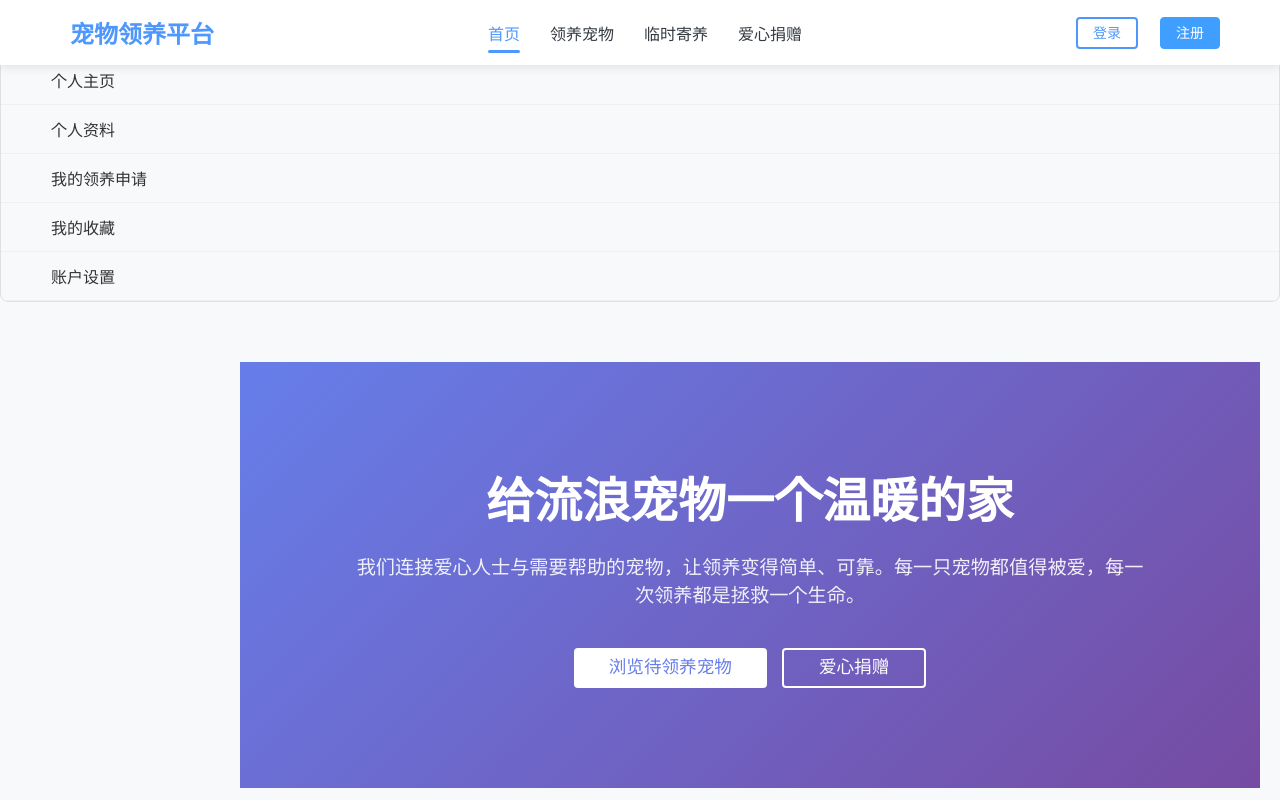
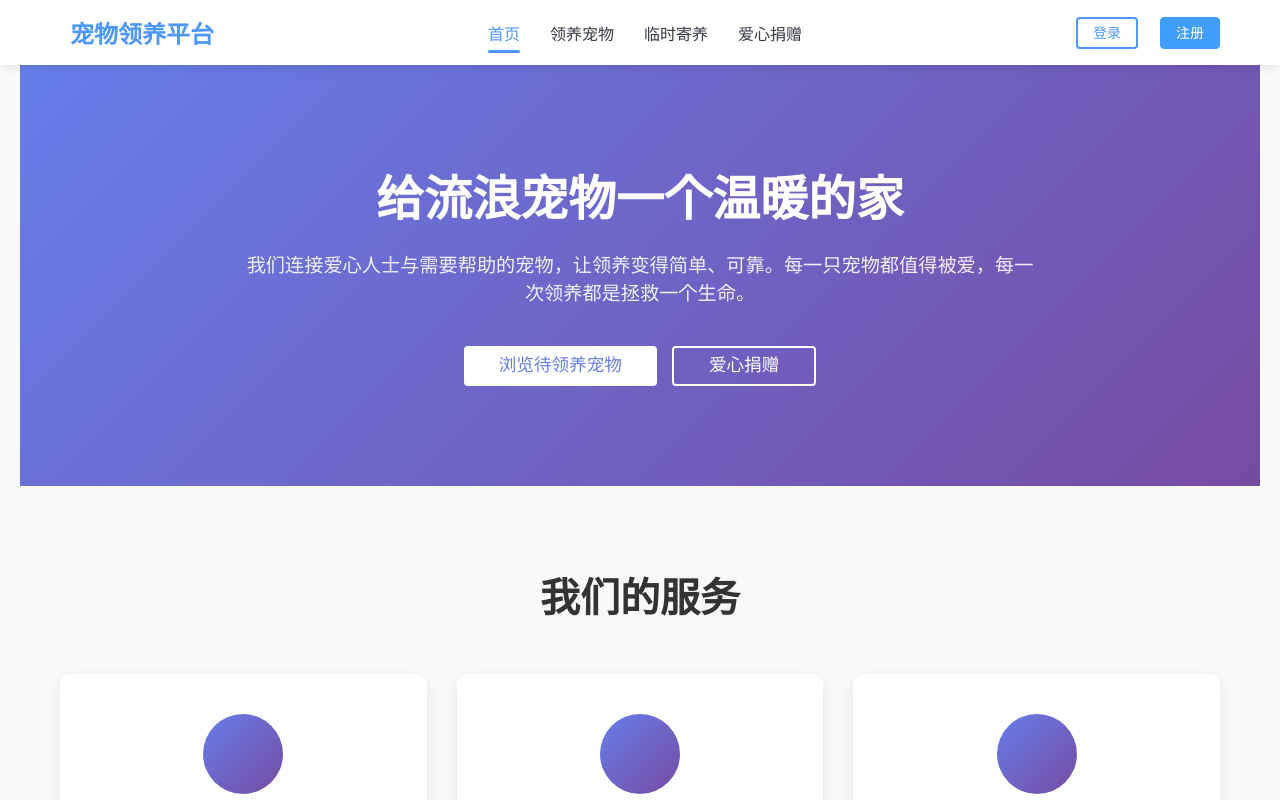
Before and after one commit to xianZhao525/Pet-Management-Platform, a Vue app in the folder frontend/: page / in a window 1280 px wide. Shown: the top 800 px of the page. Built offline with nearby package versions, Linux system fonts and the light colour scheme.

Commit message:
fix：修改了MainLayout.vue，去掉了主部件中的侧边栏

```diff
--- a/frontend/src/components/common/AppHeader.vue
+++ b/frontend/src/components/common/AppHeader.vue
@@ -2,7 +2,7 @@
   <header class="app-header">
     <div class="header-container">
       <div class="logo" @click="goToHome">
-        <!-- <el-icon :size="28"><Paw /></el-icon> -->
+        <el-icon :size="28"><Paw /></el-icon>
         <span>宠物领养平台</span>
       </div>
 
@@ -13,7 +13,7 @@
         class="header-menu"
       >
         <el-menu-item index="/">
-          <!-- <el-icon><House /></el-icon> -->
+          <el-icon><House /></el-icon>
           <span>首页</span>
         </el-menu-item>
         <el-menu-item index="/pet/list">
@@ -67,7 +67,7 @@
     import { computed } from 'vue'
     import { useRouter, useRoute } from 'vue-router'
     import { useUserStore } from '@/stores/userStore'
-    // import { Paw, House, HeartFilled, HandHoldingHeart, Info, UserFilled, ArrowDown } from '@element-plus/icons-vue'
+    import { Paw, House, HeartFilled, HandHoldingHeart, Info, UserFilled, ArrowDown } from '@element-plus/icons-vue'
     import { ElMessage } from 'element-plus'
 
     const router = useRouter()
--- a/frontend/src/layouts/MainLayout.vue
+++ b/frontend/src/layouts/MainLayout.vue
@@ -4,7 +4,7 @@
     <AppNavbar />
 
     <!-- 公共侧边栏（如果有） -->
-    <AppSidebar />
+    <!-- <AppSidebar /> -->
 
     <!-- 主内容区 - 这里会显示不同的页面内容 -->
     <main class="main-content">
@@ -18,7 +18,7 @@
 
 <script setup>
     import AppNavbar from '@/components/common/AppNavbar.vue'
-    import AppSidebar from '@/components/common/AppSidebar.vue'
+    //import AppSidebar from '@/components/common/AppSidebar.vue'
     import AppFooter from '@/components/common/AppFooter.vue'
 </script>
 
@@ -33,12 +33,13 @@
 .main-content {
   flex: 1;
   margin-top: 60px; /* 导航栏高度 */
-  margin-left: 220px; /* 侧边栏宽度 */
+  /* margin-left: 220px;  */
+  /* 侧边栏宽度 */
   padding: 20px;
 }
 
 /* 侧边栏收起时的样式 */
-.main-content.sidebar-collapsed {
+/* .main-content.sidebar-collapsed {
   margin-left: 64px;
-}
+} */
 </style>
```
